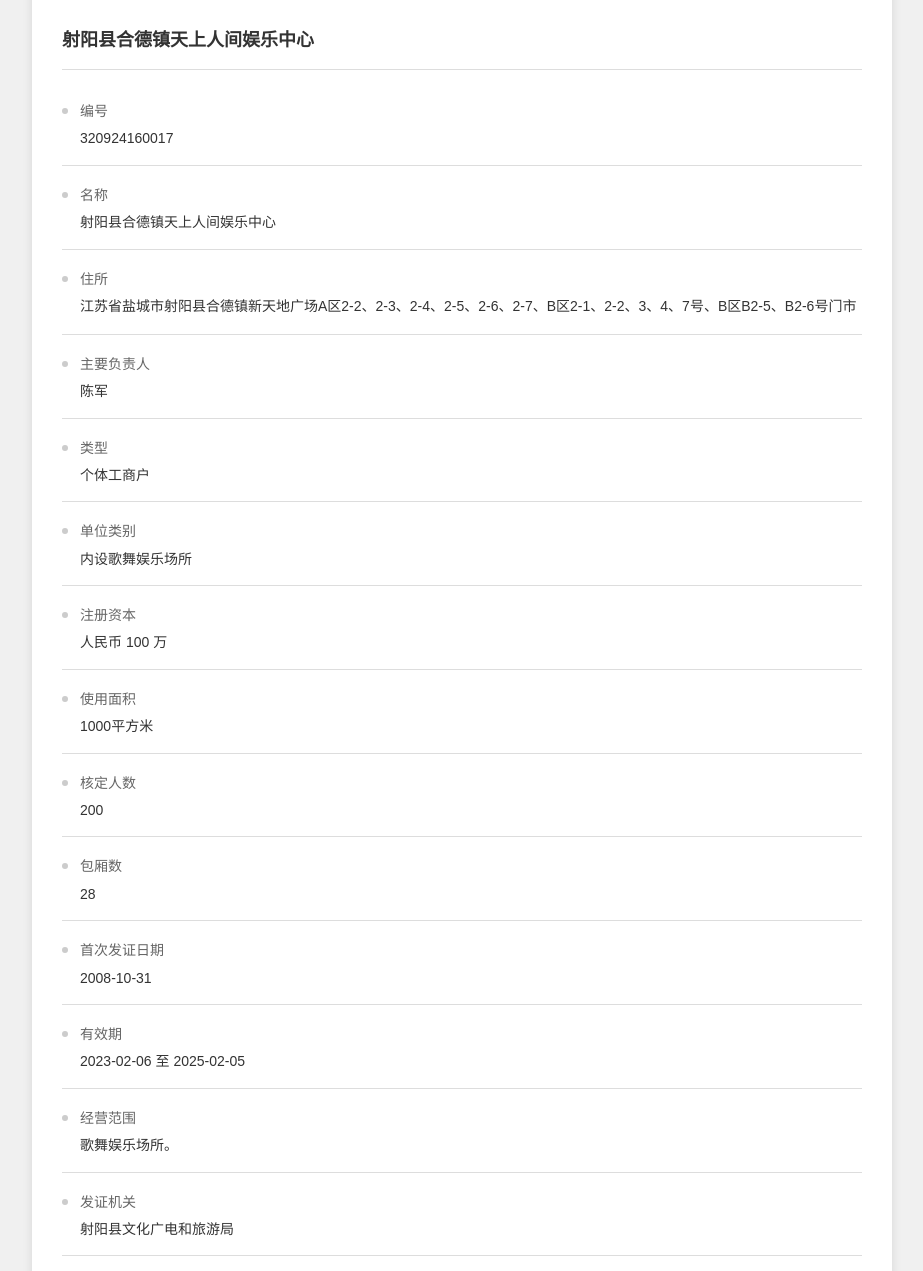
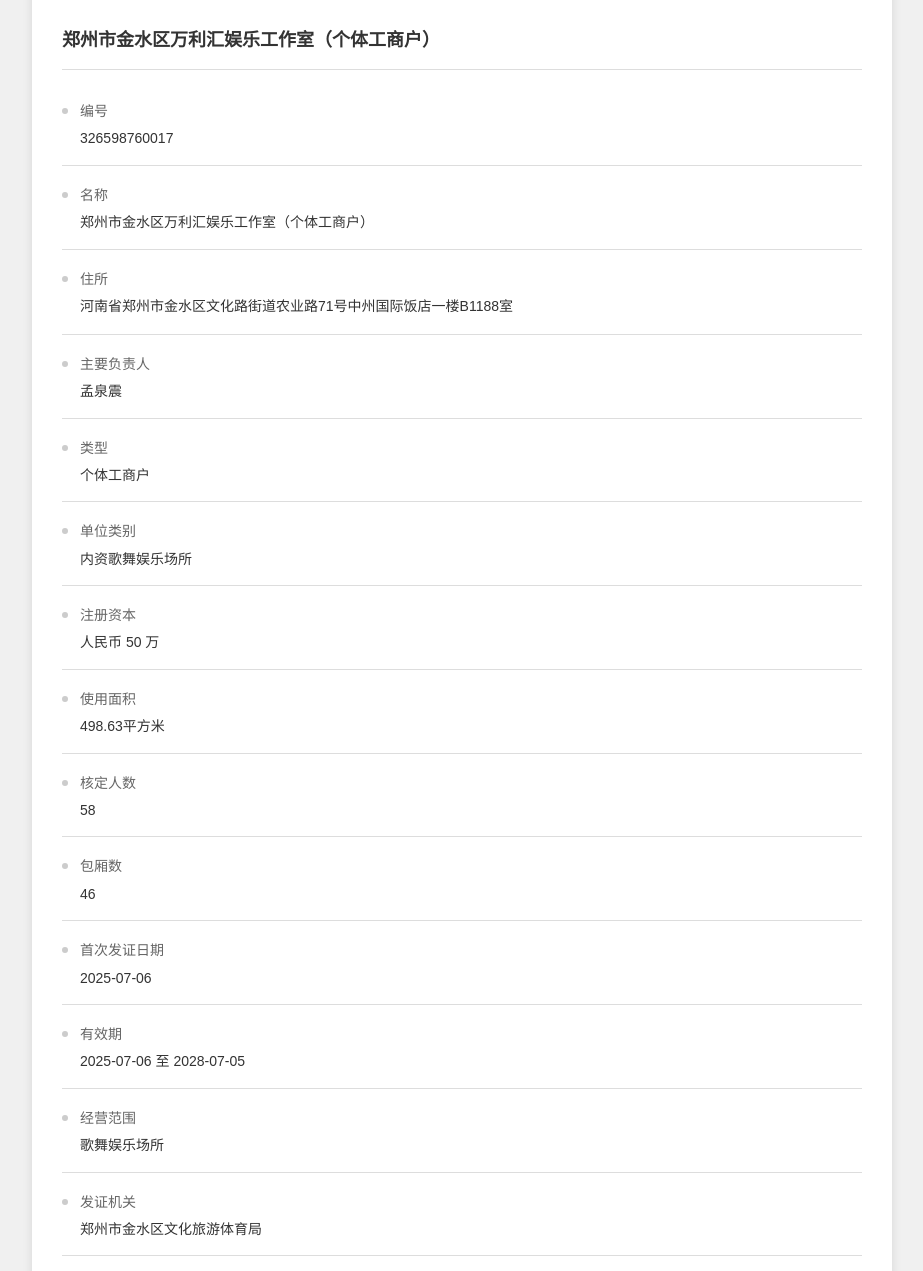
Before and after one commit to luohengjian/lijui, a plain HTML site: page index.html in a window 1280 px wide. Shown: the part 122-1393 px from the top of the page, without its empty margins (178-1101 px from the left). Drawn offline with Linux system fonts and the light colour scheme.

Commit message:
Update index.html

```diff
--- a/index.html
+++ b/index.html
@@ -103,21 +103,21 @@
 <body>
     <div class="document">
         <div class="header">
-            <img src="images/2.jpg" alt="中华人民共和国国徽" class="emblem">
+            <img src="/2.jpg" alt="中华人民共和国国徽" class="emblem">
             <div class="header-text">
                 <div class="ministry-title">中华人民共和国文化和旅游部</div>
                 <div class="ministry-subtitle">MINISTRY OF CULTURE AND TOURISM OF THE PEOPLE'S REPUBLIC OF CHINA</div>
             </div>
         </div>
 
-        <div class="business-name">射阳县合德镇天上人间娱乐中心</div>
+        <div class="business-name">郑州市金水区万利汇娱乐工作室（个体工商户）</div>
 
         <div class="content">
                          <div class="info-item">
                  <div class="bullet"></div>
                  <div class="info-content">
                      <div class="info-label">编号</div>
-                     <div class="info-value">320924160017</div>
+                     <div class="info-value">326598760017</div>
                  </div>
              </div>
 
@@ -125,7 +125,7 @@
                  <div class="bullet"></div>
                  <div class="info-content">
                      <div class="info-label">名称</div>
-                     <div class="info-value">射阳县合德镇天上人间娱乐中心</div>
+                     <div class="info-value">郑州市金水区万利汇娱乐工作室（个体工商户）</div>
                  </div>
              </div>
 
@@ -133,7 +133,7 @@
                  <div class="bullet"></div>
                  <div class="info-content">
                      <div class="info-label">住所</div>
-                     <div class="info-value long-text">江苏省盐城市射阳县合德镇新天地广场A区2-2、2-3、2-4、2-5、2-6、2-7、B区2-1、2-2、3、4、7号、B区B2-5、B2-6号门市</div>
+                     <div class="info-value long-text">河南省郑州市金水区文化路街道农业路71号中州国际饭店一楼B1188室</div>
                  </div>
              </div>
 
@@ -141,7 +141,7 @@
                  <div class="bullet"></div>
                  <div class="info-content">
                      <div class="info-label">主要负责人</div>
-                     <div class="info-value">陈军</div>
+                     <div class="info-value">孟泉震</div>
                  </div>
              </div>
 
@@ -157,7 +157,7 @@
                  <div class="bullet"></div>
                  <div class="info-content">
                      <div class="info-label">单位类别</div>
-                     <div class="info-value">内设歌舞娱乐场所</div>
+                     <div class="info-value">内资歌舞娱乐场所</div>
                  </div>
              </div>
 
@@ -165,7 +165,7 @@
                  <div class="bullet"></div>
                  <div class="info-content">
                      <div class="info-label">注册资本</div>
-                     <div class="info-value">人民币 100 万</div>
+                     <div class="info-value">人民币 50 万</div>
                  </div>
              </div>
 
@@ -173,7 +173,7 @@
                  <div class="bullet"></div>
                  <div class="info-content">
                      <div class="info-label">使用面积</div>
-                     <div class="info-value">1000平方米</div>
+                     <div class="info-value">498.63平方米</div>
                  </div>
              </div>
 
@@ -181,7 +181,7 @@
                  <div class="bullet"></div>
                  <div class="info-content">
                      <div class="info-label">核定人数</div>
-                     <div class="info-value">200</div>
+                     <div class="info-value">58</div>
                  </div>
              </div>
 
@@ -189,7 +189,7 @@
                  <div class="bullet"></div>
                  <div class="info-content">
                      <div class="info-label">包厢数</div>
-                     <div class="info-value">28</div>
+                     <div class="info-value">46</div>
                  </div>
              </div>
 
@@ -197,7 +197,7 @@
                  <div class="bullet"></div>
                  <div class="info-content">
                      <div class="info-label">首次发证日期</div>
-                     <div class="info-value">2008-10-31</div>
+                     <div class="info-value">2025-07-06</div>
                  </div>
              </div>
 
@@ -205,7 +205,7 @@
                  <div class="bullet"></div>
                  <div class="info-content">
                      <div class="info-label">有效期</div>
-                     <div class="info-value">2023-02-06 至 2025-02-05</div>
+                     <div class="info-value">2025-07-06 至 2028-07-05</div>
                  </div>
              </div>
 
@@ -213,7 +213,7 @@
                  <div class="bullet"></div>
                  <div class="info-content">
                      <div class="info-label">经营范围</div>
-                     <div class="info-value">歌舞娱乐场所。</div>
+                     <div class="info-value">歌舞娱乐场所</div>
                  </div>
              </div>
 
@@ -221,7 +221,7 @@
                  <div class="bullet"></div>
                  <div class="info-content">
                      <div class="info-label">发证机关</div>
-                     <div class="info-value">射阳县文化广电和旅游局</div>
+                     <div class="info-value">郑州市金水区文化旅游体育局</div>
                  </div>
              </div>
 
@@ -229,7 +229,7 @@
                  <div class="bullet"></div>
                  <div class="info-content">
                      <div class="info-label">发证日期</div>
-                     <div class="info-value">2023-01-09</div>
+                     <div class="info-value">2025-07-06</div>
                  </div>
              </div>
         </div>
```
